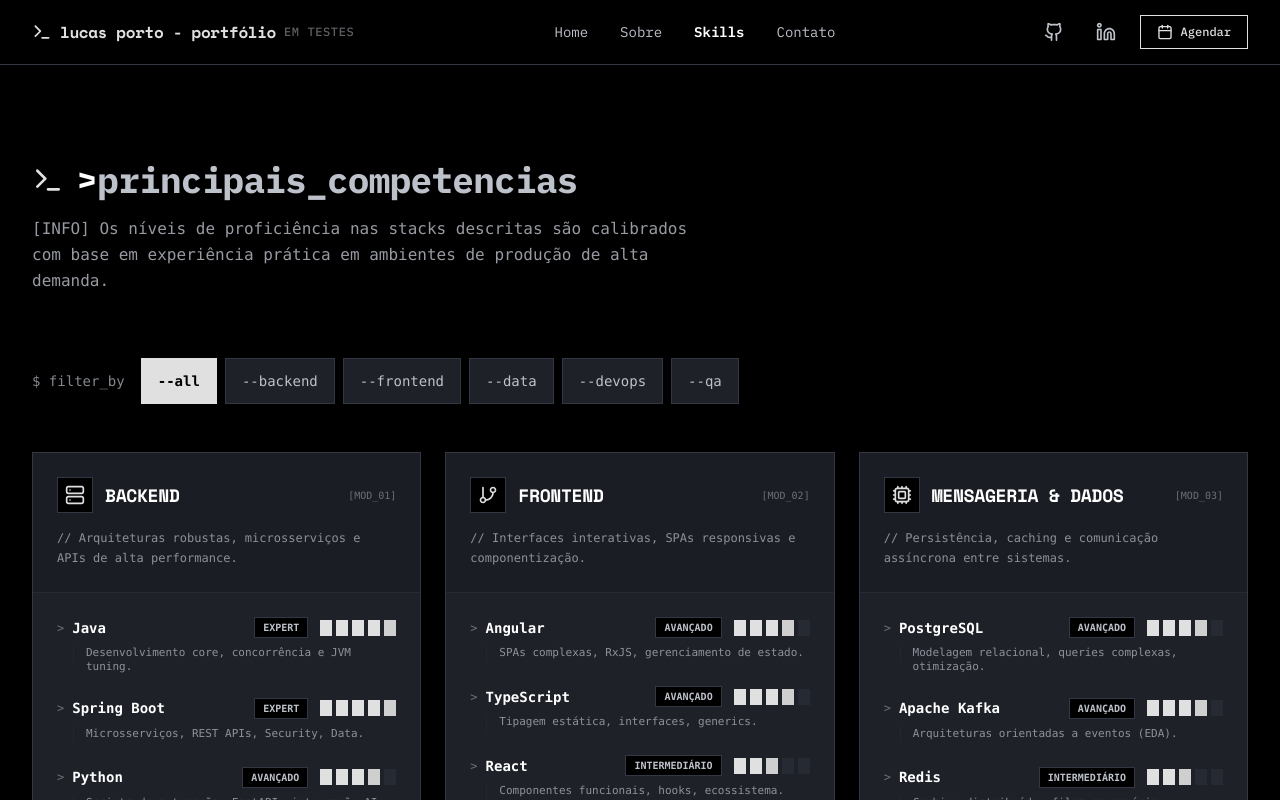
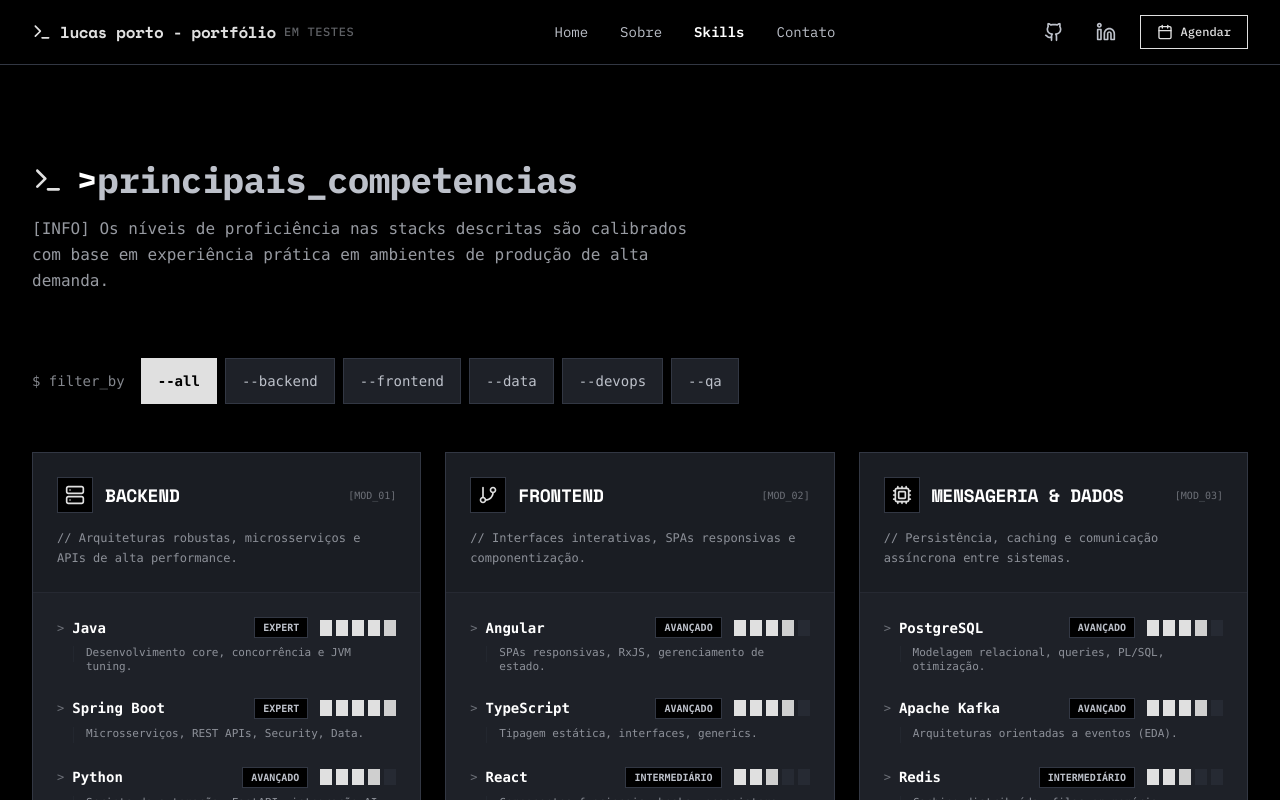
Before and after one commit to portolucaslp26/portfolio2026, a React (Vite) app: page /skills in a window 1280 px wide. Shown: the top 800 px of the page. Built offline with nearby package versions, Linux system fonts and the light colour scheme.

Commit message:
Corrigindo layout

```diff
--- a/src/pages/Projetos.jsx
+++ b/src/pages/Projetos.jsx
@@ -55,7 +55,7 @@ export default function Projetos() {
             </h1>
           </div>
           <p className="max-w-4xl text-lg leading-relaxed text-[#bdc1ca] border-b border-[#323743] pb-8">
-            Um registro técnico de MVPs construídos, monolitos modernizados e integrações complexas. Foco em escalabilidade, resiliência e código limpo.
+            Um registro técnico de MVPs construídos, monolitos modernizados e integrações sistêmicas. Foco em escalabilidade, resiliência e código limpo.
           </p>
         </section>
 
--- a/src/pages/Skills.jsx
+++ b/src/pages/Skills.jsx
@@ -75,7 +75,7 @@ export default function Skills() {
       module: "MOD_02",
       description: "// Interfaces interativas, SPAs responsivas e componentização.",
       skills: [
-        { name: 'Angular', level: 'Avançado', score: 4, detail: 'SPAs complexas, RxJS, gerenciamento de estado.' },
+        { name: 'Angular', level: 'Avançado', score: 4, detail: 'SPAs responsivas, RxJS, gerenciamento de estado.' },
         { name: 'TypeScript', level: 'Avançado', score: 4, detail: 'Tipagem estática, interfaces, generics.' },
         { name: 'React', level: 'Intermediário', score: 3, detail: 'Componentes funcionais, hooks, ecossistema.' },
         { name: 'Tailwind CSS', level: 'Avançado', score: 4, detail: 'Estilização utilitária, design systems fluidos.' },
@@ -88,7 +88,7 @@ export default function Skills() {
       module: "MOD_03",
       description: "// Persistência, caching e comunicação assíncrona entre sistemas.",
       skills: [
-        { name: 'PostgreSQL', level: 'Avançado', score: 4, detail: 'Modelagem relacional, queries complexas, otimização.' },
+        { name: 'PostgreSQL', level: 'Avançado', score: 4, detail: 'Modelagem relacional, queries, PL/SQL, otimização.' },
         { name: 'Apache Kafka', level: 'Avançado', score: 4, detail: 'Arquiteturas orientadas a eventos (EDA).' },
         { name: 'Redis', level: 'Intermediário', score: 3, detail: 'Caching distribuído, filas em memória.' },
         { name: 'MongoDB', level: 'Intermediário', score: 3, detail: 'Modelagem de documentos, schema flexível.' },
```
